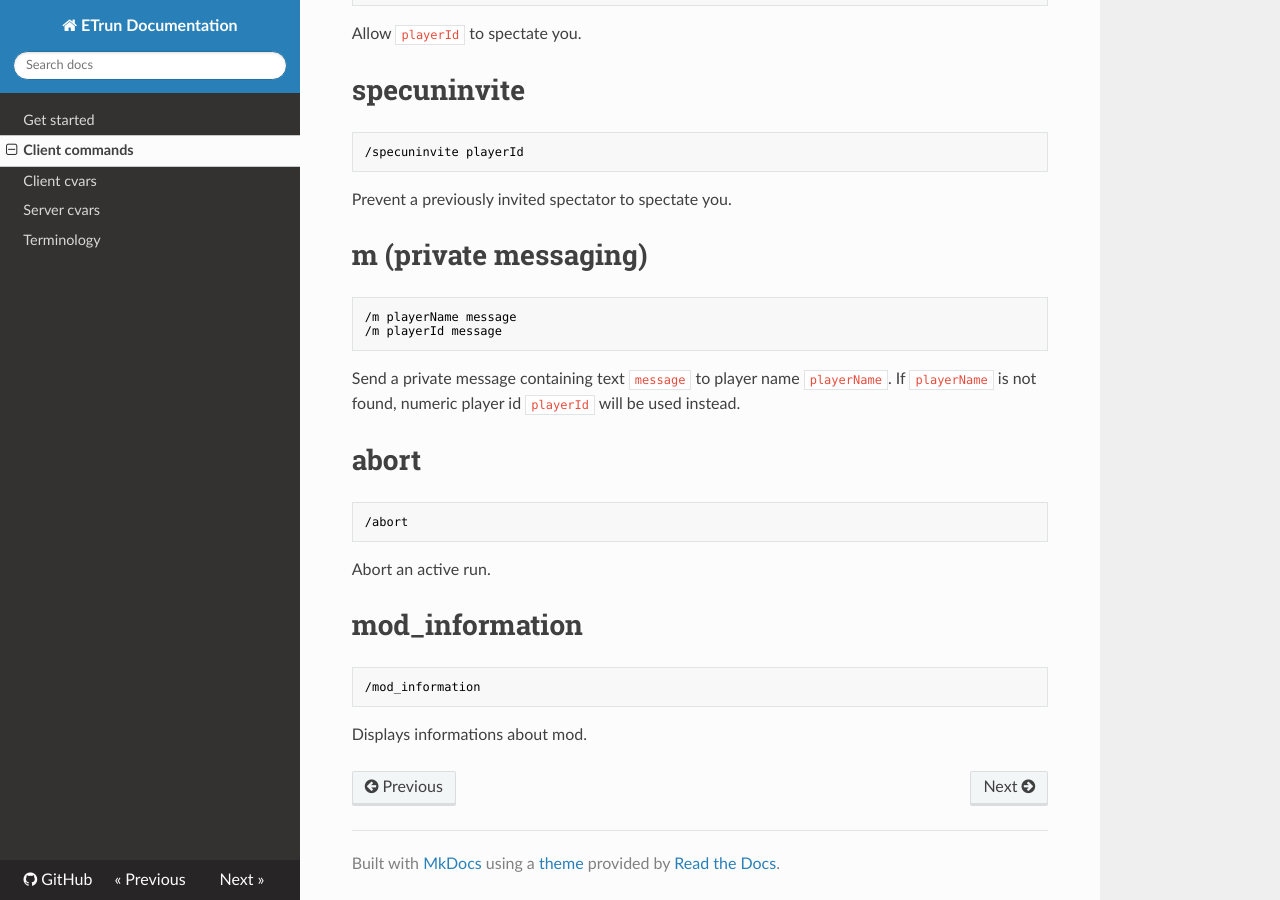
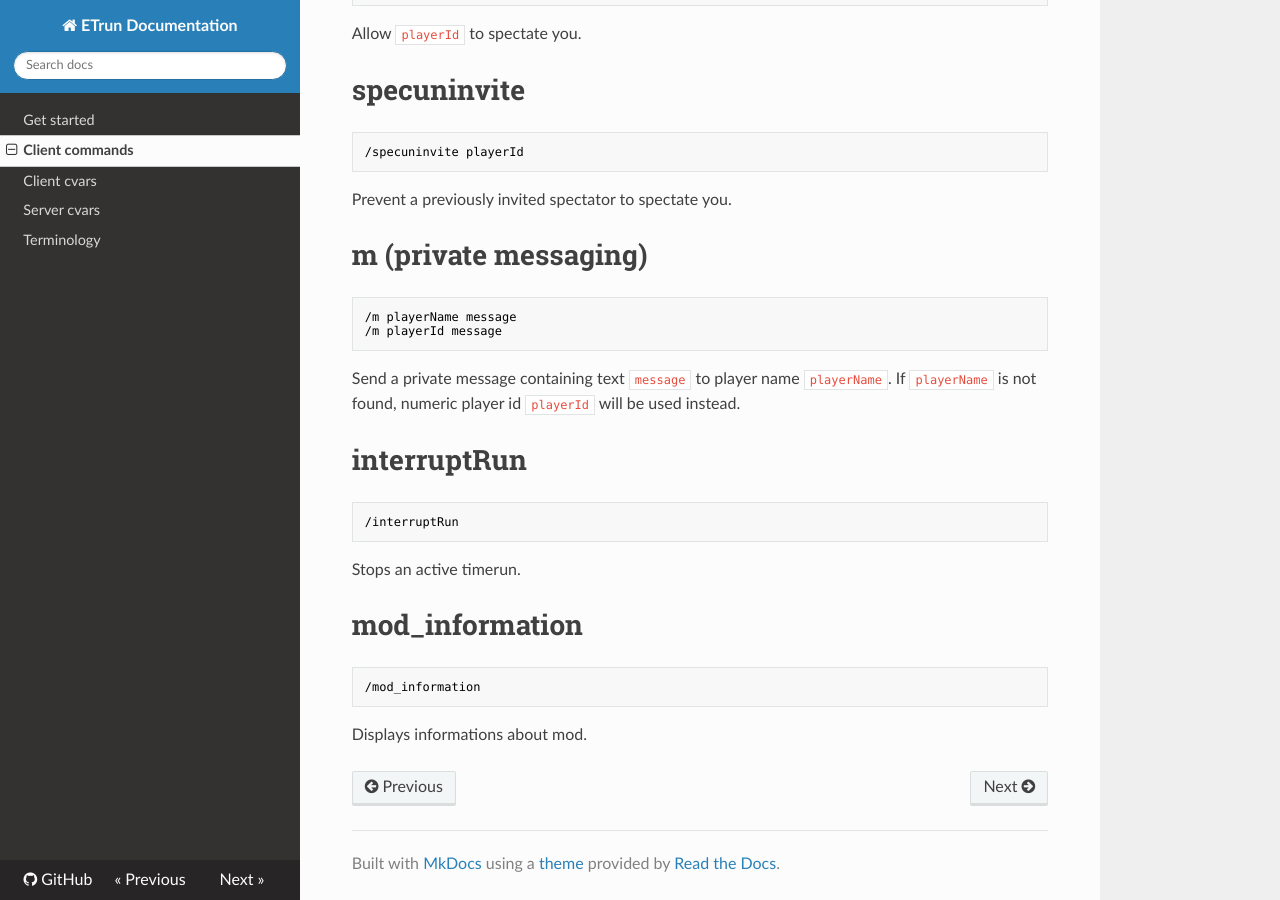
Before and after one commit to ETrun/ETrun, an MkDocs documentation site: the page built from docs/client_commands.md, in a window 1280 px wide and 900 px high, scrolled down 3326 px. Built offline with MkDocs 1.6.1, drawn with Linux system fonts in a browser that asks for light colours; nearby versions of some CDN libraries.

Commit message:
mod: renamed abort to interruptRun

````diff
--- a/docs/client_commands.md
+++ b/docs/client_commands.md
@@ -165,13 +165,13 @@ Prevent a previously invited spectator to spectate you.
 
 Send a private message containing text  `message` to player name `playerName`. If `playerName` is not found, numeric player id `playerId` will be used instead.
 
-# abort
+# interruptRun
 
 ```
-/abort
+/interruptRun
 ```
 
-Abort an active run.
+Stops an active timerun.
 
 # mod_information
 
````
Also changed, not shown: 3 other files.
